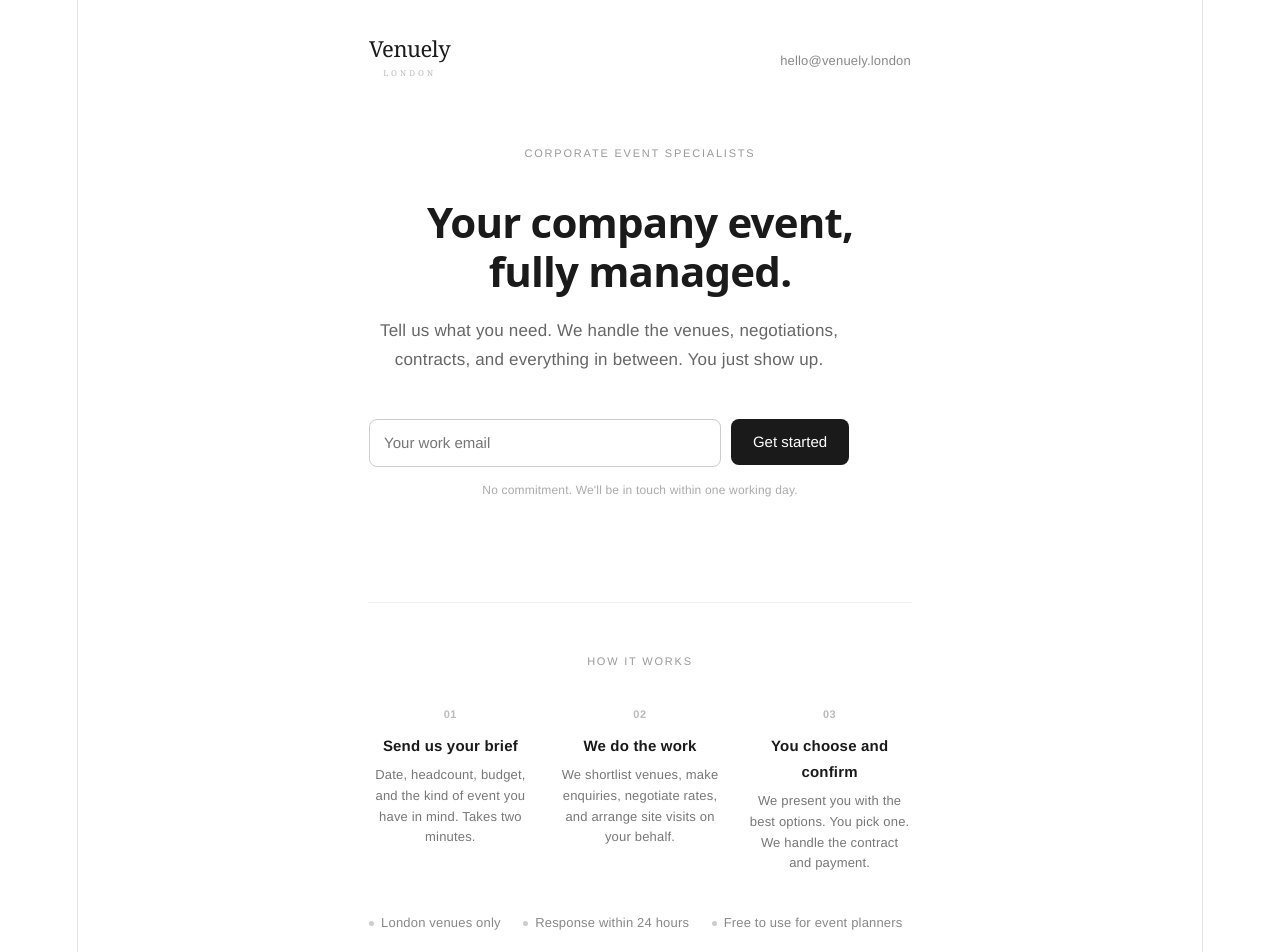
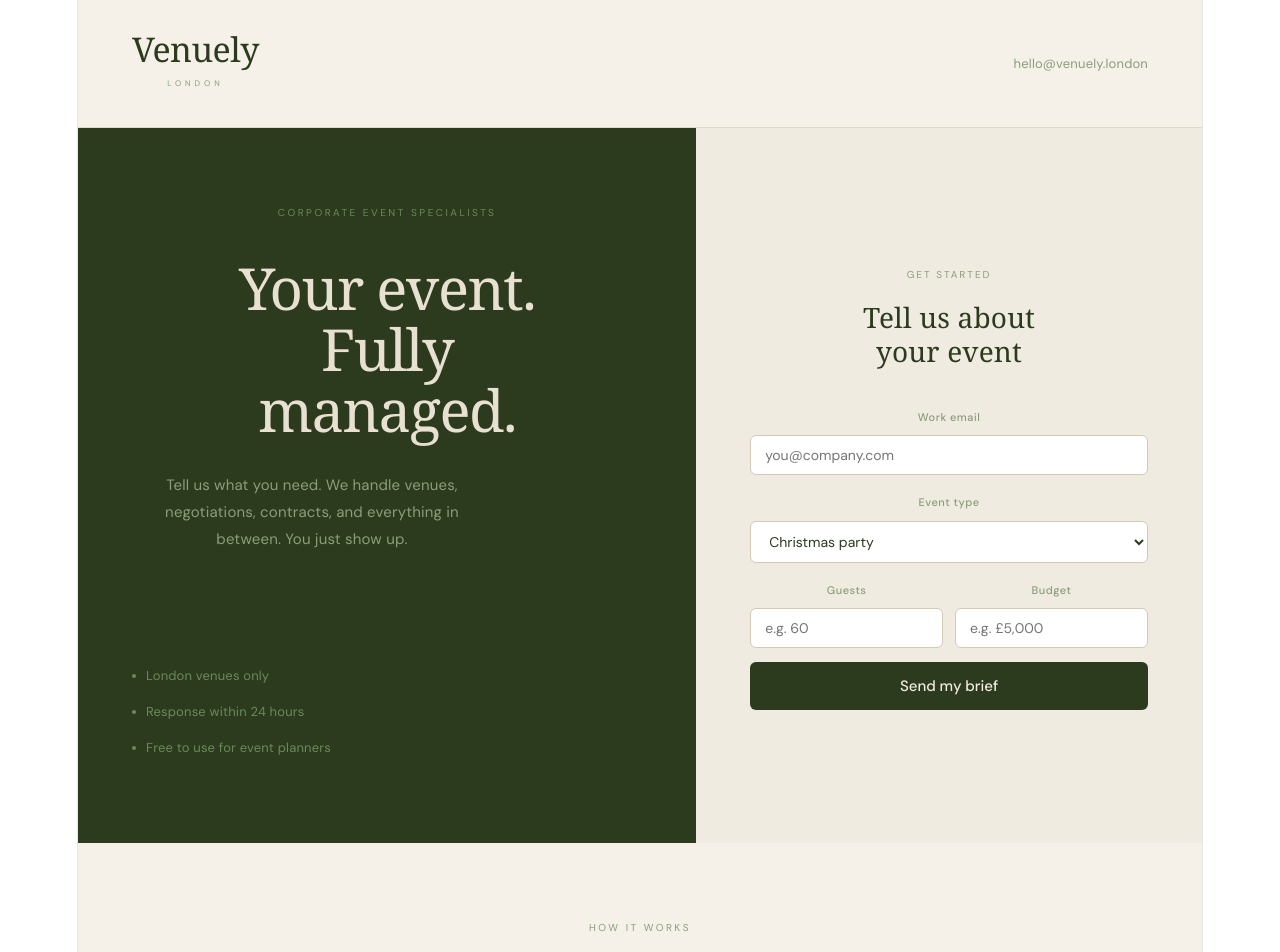
Before and after one commit to venuelylondon/Venuely, a React (Vite) app: page / in a window 1280 px wide. Shown: the top 952 px of the page. Built offline with nearby package versions, Linux system fonts and the light colour scheme.

Commit message:
new design dark green natural

```diff
--- a/src/VenuelyLanding.jsx
+++ b/src/VenuelyLanding.jsx
@@ -1,36 +1,26 @@
-import { useState, useEffect } from "react";
+import { useState, useEffect, useRef } from "react";
 
 const FORMSPREE_ENDPOINT = "https://formspree.io/f/mkoegwqp";
 
 export default function VenuelyLanding() {
   const [email, setEmail] = useState("");
-  const [emailError, setEmailError] = useState(false);
-  const [showBrief, setShowBrief] = useState(false);
   const [submitted, setSubmitted] = useState(false);
   const [submitting, setSubmitting] = useState(false);
-  const [brief, setBrief] = useState({
-    eventType: "Christmas party",
-    date: "",
-    guests: "",
-    budget: "",
-    notes: "",
-  });
+  const [brief, setBrief] = useState({ eventType: "Christmas party", budget: "", guests: "" });
+  const [cursor, setCursor] = useState({ x: -100, y: -100 });
+  const [hovered, setHovered] = useState(false);
+  const [visible, setVisible] = useState(false);
+  const pageRef = useRef(null);
 
   useEffect(() => {
-    if (showBrief) {
-      setTimeout(() => {
-        document.getElementById("brief-section")?.scrollIntoView({ behavior: "smooth", block: "start" });
-      }, 100);
-    }
-  }, [showBrief]);
-
-  const handleEmail = () => {
-    if (!email || !email.includes("@")) { setEmailError(true); return; }
-    setEmailError(false);
-    setShowBrief(true);
-  };
+    setTimeout(() => setVisible(true), 100);
+    const move = (e) => setCursor({ x: e.clientX, y: e.clientY });
+    window.addEventListener("mousemove", move);
+    return () => window.removeEventListener("mousemove", move);
+  }, []);
 
   const handleSubmit = async () => {
+    if (!email || !email.includes("@")) return;
     setSubmitting(true);
     try {
       await fetch(FORMSPREE_ENDPOINT, {
@@ -44,147 +34,145 @@ export default function VenuelyLanding() {
   };
 
   return (
-    <div style={s.page}>
-      <nav style={s.nav}>
-        <div style={s.logoWrap}>
-          <span style={s.logo}>Venuely</span>
-          <span style={s.logoSub}>London</span>
+    <div ref={pageRef} style={{ cursor: "none", fontFamily: "'DM Sans', 'Helvetica Neue', sans-serif", background: "#f5f0e8", minHeight: "100vh" }}>
+
+      {/* Custom V cursor */}
+      <div style={{
+        position: "fixed", top: cursor.y - 20, left: cursor.x - 14,
+        pointerEvents: "none", zIndex: 9999,
+        transition: "top 0.08s ease, left 0.08s ease",
+        transform: hovered ? "scale(1.4)" : "scale(1)",
+      }}>
+        <svg width="28" height="32" viewBox="0 0 28 32">
+          <polygon points="2,4 14,28 26,4 20,4 14,18 8,4" fill="#2c3a1e" opacity="0.85"/>
+        </svg>
+      </div>
+
+      {/* Nav */}
+      <nav style={{ display: "flex", justifyContent: "space-between", alignItems: "center", padding: "1.75rem 3rem", background: "#f5f0e8", borderBottom: "1px solid #e0d8c8" }}>
+        <div style={{ opacity: visible ? 1 : 0, transform: visible ? "translateY(0)" : "translateY(-10px)", transition: "all 0.6s ease" }}>
+          <div style={{ fontFamily: "Georgia, serif", fontSize: 34, fontWeight: 400, color: "#2c3a1e", letterSpacing: "-0.5px", lineHeight: 1 }}>Venuely</div>
+          <div style={{ fontFamily: "'DM Sans', sans-serif", fontSize: 8, color: "#8a9e7a", letterSpacing: "4px", textTransform: "uppercase", marginTop: 4 }}>London</div>
         </div>
-        <a href="mailto:hello@venuely.london" style={s.navEmail}>hello@venuely.london</a>
+        <a href="mailto:hello@venuely.london" style={{ fontSize: 13, color: "#8a9e7a", textDecoration: "none", opacity: visible ? 1 : 0, transition: "opacity 0.8s ease 0.2s" }}
+          onMouseEnter={() => setHovered(true)} onMouseLeave={() => setHovered(false)}>
+          hello@venuely.london
+        </a>
       </nav>
 
-      <section style={s.hero}>
-        <p style={s.eyebrow}>Corporate event specialists</p>
-        <h1 style={s.headline}>Your company event,<br />fully managed.</h1>
-        <p style={s.subline}>Tell us what you need. We handle the venues, negotiations, contracts, and everything in between. You just show up.</p>
-        <div style={s.emailRow}>
-          <input
-            type="email"
-            placeholder="Your work email"
-            value={email}
-            onChange={(e) => { setEmail(e.target.value); setEmailError(false); }}
-            onKeyDown={(e) => e.key === "Enter" && handleEmail()}
-            style={{ ...s.emailInput, borderColor: emailError ? "#E24B4A" : "#ccc" }}
-          />
-          <button onClick={handleEmail} style={s.btnPrimary}>Get started</button>
+      {/* Hero split */}
+      <div style={{ display: "grid", gridTemplateColumns: "1.1fr 0.9fr", minHeight: "calc(100vh - 85px)" }}>
+
+        {/* Left dark panel */}
+        <div style={{ background: "#2c3a1e", padding: "4rem 3rem", display: "flex", flexDirection: "column", justifyContent: "space-between" }}>
+          <div style={{ opacity: visible ? 1 : 0, transform: visible ? "translateY(0)" : "translateY(30px)", transition: "all 0.8s ease 0.2s" }}>
+            <p style={{ fontSize: 10, color: "#6b8a5a", letterSpacing: "2.5px", textTransform: "uppercase", marginBottom: "1.25rem" }}>Corporate event specialists</p>
+            <h1 style={{ fontFamily: "Georgia, serif", fontSize: 58, fontWeight: 400, color: "#e8e0d0", lineHeight: 1.05, letterSpacing: "-1.5px", marginBottom: "1.75rem" }}>
+              Your event.<br />Fully<br />managed.
+            </h1>
+            <p style={{ fontSize: 15, color: "#8a9e7a", lineHeight: 1.8, maxWidth: 360 }}>
+              Tell us what you need. We handle venues, negotiations, contracts, and everything in between. You just show up.
+            </p>
+          </div>
+          <div style={{ opacity: visible ? 1 : 0, transition: "opacity 1s ease 0.6s" }}>
+            {["London venues only", "Response within 24 hours", "Free to use for event planners"].map(item => (
+              <div key={item} style={{ display: "flex", alignItems: "center", gap: 10, marginBottom: 10 }}>
+                <div style={{ width: 4, height: 4, borderRadius: "50%", background: "#6b8a5a", flexShrink: 0 }} />
+                <span style={{ fontSize: 13, color: "#6b8a5a" }}>{item}</span>
+              </div>
+            ))}
+          </div>
         </div>
-        <p style={s.emailHint}>No commitment. We'll be in touch within one working day.</p>
-      </section>
 
-      <hr style={s.divider} />
+        {/* Right form panel */}
+        <div style={{ background: "#f0ebe0", padding: "4rem 3rem", display: "flex", flexDirection: "column", justifyContent: "center" }}>
+          {!submitted ? (
+            <div style={{ opacity: visible ? 1 : 0, transform: visible ? "translateY(0)" : "translateY(20px)", transition: "all 0.8s ease 0.4s" }}>
+              <p style={{ fontSize: 10, color: "#8a9e7a", letterSpacing: "2px", textTransform: "uppercase", marginBottom: "0.75rem" }}>Get started</p>
+              <p style={{ fontFamily: "Georgia, serif", fontSize: 28, color: "#2c3a1e", marginBottom: "2rem", fontWeight: 400, lineHeight: 1.2 }}>Tell us about<br />your event</p>
+              {[
+                { label: "Work email", type: "email", placeholder: "you@company.com", val: email, set: setEmail, key: "email" },
+              ].map(f => (
+                <div key={f.key} style={{ marginBottom: 14 }}>
+                  <label style={{ display: "block", fontSize: 11, color: "#8a9e7a", fontWeight: 500, letterSpacing: "0.5px", marginBottom: 5 }}>{f.label}</label>
+                  <input type={f.type} placeholder={f.placeholder} value={f.val} onChange={e => f.set(e.target.value)}
+                    onMouseEnter={() => setHovered(true)} onMouseLeave={() => setHovered(false)}
+                    style={{ width: "100%", background: "white", border: "1px solid #d4c9b5", borderRadius: 6, padding: "10px 14px", fontFamily: "inherit", fontSize: 14, color: "#2c3a1e", outline: "none" }} />
+                </div>
+              ))}
+              <div style={{ marginBottom: 14 }}>
+                <label style={{ display: "block", fontSize: 11, color: "#8a9e7a", fontWeight: 500, letterSpacing: "0.5px", marginBottom: 5 }}>Event type</label>
+                <select value={brief.eventType} onChange={e => setBrief({ ...brief, eventType: e.target.value })}
+                  onMouseEnter={() => setHovered(true)} onMouseLeave={() => setHovered(false)}
+                  style={{ width: "100%", background: "white", border: "1px solid #d4c9b5", borderRadius: 6, padding: "10px 14px", fontFamily: "inherit", fontSize: 14, color: "#2c3a1e", outline: "none" }}>
+                  {["Christmas party", "Summer party", "Team away day", "Conference", "Client dinner", "Other"].map(o => <option key={o}>{o}</option>)}
+                </select>
+              </div>
+              <div style={{ display: "grid", gridTemplateColumns: "1fr 1fr", gap: 12, marginBottom: 14 }}>
+                <div>
+                  <label style={{ display: "block", fontSize: 11, color: "#8a9e7a", fontWeight: 500, letterSpacing: "0.5px", marginBottom: 5 }}>Guests</label>
+                  <input type="number" placeholder="e.g. 60" value={brief.guests} onChange={e => setBrief({ ...brief, guests: e.target.value })}
+                    style={{ width: "100%", background: "white", border: "1px solid #d4c9b5", borderRadius: 6, padding: "10px 14px", fontFamily: "inherit", fontSize: 14, color: "#2c3a1e", outline: "none" }} />
+                </div>
+                <div>
+                  <label style={{ display: "block", fontSize: 11, color: "#8a9e7a", fontWeight: 500, letterSpacing: "0.5px", marginBottom: 5 }}>Budget</label>
+                  <input type="text" placeholder="e.g. £5,000" value={brief.budget} onChange={e => setBrief({ ...brief, budget: e.target.value })}
+                    style={{ width: "100%", background: "white", border: "1px solid #d4c9b5", borderRadius: 6, padding: "10px 14px", fontFamily: "inherit", fontSize: 14, color: "#2c3a1e", outline: "none" }} />
+                </div>
+              </div>
+              <button onClick={handleSubmit} disabled={submitting}
+                onMouseEnter={() => setHovered(true)} onMouseLeave={() => setHovered(false)}
+                style={{ width: "100%", background: "#2c3a1e", color: "#f0ebe0", fontFamily: "inherit", fontSize: 15, fontWeight: 500, padding: "14px", borderRadius: 6, border: "none", cursor: "none", opacity: submitting ? 0.6 : 1, transition: "opacity 0.2s, transform 0.15s", transform: hovered ? "scale(1.01)" : "scale(1)" }}>
+                {submitting ? "Sending..." : "Send my brief"}
+              </button>
+            </div>
+          ) : (
+            <div style={{ textAlign: "center", opacity: visible ? 1 : 0, transition: "opacity 0.5s" }}>
+              <div style={{ fontFamily: "Georgia, serif", fontSize: 48, color: "#2c3a1e", marginBottom: "1rem" }}>✓</div>
+              <p style={{ fontFamily: "Georgia, serif", fontSize: 24, color: "#2c3a1e", marginBottom: "0.5rem" }}>Brief received.</p>
+              <p style={{ fontSize: 14, color: "#8a9e7a" }}>We'll be in touch within one working day.</p>
+            </div>
+          )}
+        </div>
+      </div>
 
-      <section style={s.howSection}>
-        <p style={s.sectionLabel}>How it works</p>
-        <div style={s.stepsGrid}>
+      {/* How it works */}
+      <div style={{ padding: "4rem 3rem", background: "#f5f0e8" }}>
+        <p style={{ fontSize: 10, color: "#8a9e7a", letterSpacing: "2.5px", textTransform: "uppercase", marginBottom: "2.5rem" }}>How it works</p>
+        <div style={{ display: "grid", gridTemplateColumns: "repeat(3, 1fr)", gap: "3rem" }}>
           {[
             { num: "01", title: "Send us your brief", desc: "Date, headcount, budget, and the kind of event you have in mind. Takes two minutes." },
-            { num: "02", title: "We do the work", desc: "We shortlist venues, make enquiries, negotiate rates, and arrange site visits on your behalf." },
-            { num: "03", title: "You choose and confirm", desc: "We present you with the best options. You pick one. We handle the contract and payment." },
-          ].map((step) => (
-            <div key={step.num}>
-              <p style={s.stepNum}>{step.num}</p>
-              <p style={s.stepTitle}>{step.title}</p>
-              <p style={s.stepDesc}>{step.desc}</p>
+            { num: "02", title: "We do the work", desc: "We shortlist venues, negotiate rates, and arrange site visits on your behalf." },
+            { num: "03", title: "You choose and confirm", desc: "We present the best options. You pick one. We handle the contract and payment." },
+          ].map(step => (
+            <div key={step.num}
+              onMouseEnter={() => setHovered(true)} onMouseLeave={() => setHovered(false)}
+              style={{ transition: "transform 0.2s ease", cursor: "none" }}>
+              <div style={{ fontFamily: "Georgia, serif", fontSize: 48, color: "#d4c9b5", lineHeight: 1, marginBottom: "0.75rem" }}>{step.num}</div>
+              <div style={{ fontSize: 15, fontWeight: 500, color: "#2c3a1e", marginBottom: "0.5rem" }}>{step.title}</div>
+              <div style={{ fontSize: 13, color: "#8a9e7a", lineHeight: 1.7 }}>{step.desc}</div>
             </div>
           ))}
         </div>
-        <div style={s.trustRow}>
-          {["London venues only", "Response within 24 hours", "Free to use for event planners"].map((item) => (
-            <span key={item} style={s.trustItem}><span style={s.trustDot} />{item}</span>
-          ))}
+      </div>
+
+      {/* Footer */}
+      <footer style={{ padding: "1.75rem 3rem", background: "#2c3a1e", display: "flex", justifyContent: "space-between", alignItems: "center" }}>
+        <div>
+          <div style={{ fontFamily: "Georgia, serif", fontSize: 20, color: "#e8e0d0", fontWeight: 400 }}>Venuely</div>
+          <div style={{ fontSize: 8, color: "#6b8a5a", letterSpacing: "3px", textTransform: "uppercase", marginTop: 2 }}>London</div>
         </div>
-      </section>
+        <span style={{ fontSize: 12, color: "#6b8a5a" }}>© {new Date().getFullYear()} Venuely London</span>
+      </footer>
 
-      {showBrief && (
-        <section id="brief-section" style={s.briefSection}>
-          {!submitted ? (
-            <>
-              <p style={s.briefTitle}>Tell us about your event</p>
-              <p style={s.briefSub}>The more detail, the better we can match you.</p>
-              <div style={s.formGrid}>
-                <div style={s.formField}>
-                  <label style={s.fieldLabel}>Event type</label>
-                  <select style={s.fieldInput} value={brief.eventType} onChange={(e) => setBrief({ ...brief, eventType: e.target.value })}>
-                    {["Christmas party", "Summer party", "Team away day", "Conference", "Client dinner", "Other"].map((o) => <option key={o}>{o}</option>)}
-                  </select>
-                </div>
-                <div style={s.formField}>
-                  <label style={s.fieldLabel}>Approximate date</label>
-                  <input type="month" style={s.fieldInput} value={brief.date} onChange={(e) => setBrief({ ...brief, date: e.target.value })} />
-                </div>
-                <div style={s.formField}>
-                  <label style={s.fieldLabel}>Number of guests</label>
-                  <input type="number" placeholder="e.g. 60" style={s.fieldInput} value={brief.guests} onChange={(e) => setBrief({ ...brief, guests: e.target.value })} />
-                </div>
-                <div style={s.formField}>
-                  <label style={s.fieldLabel}>Total budget (inc. VAT)</label>
-                  <input type="text" placeholder="e.g. £5,000" style={s.fieldInput} value={brief.budget} onChange={(e) => setBrief({ ...brief, budget: e.target.value })} />
-                </div>
-                <div style={{ ...s.formField, gridColumn: "1 / -1" }}>
-                  <label style={s.fieldLabel}>Anything else we should know?</label>
-                  <textarea placeholder="Preferred area of London, dietary requirements, vibe you're going for..." style={{ ...s.fieldInput, minHeight: 80, resize: "vertical" }} value={brief.notes} onChange={(e) => setBrief({ ...brief, notes: e.target.value })} />
-                </div>
-              </div>
-              <button onClick={handleSubmit} disabled={submitting} style={{ ...s.btnSubmit, opacity: submitting ? 0.6 : 1 }}>
-                {submitting ? "Sending..." : "Send my brief"}
-              </button>
-            </>
-          ) : (
-            <div style={s.successMsg}>
-              <div style={s.successIcon}>✓</div>
-              <p style={s.successTitle}>Brief received. We're on it.</p>
-              <p style={s.successSub}>Expect to hear from us at {email} within one working day.</p>
-            </div>
-          )}
-        </section>
-      )}
-
-      <footer style={s.footer}>
-        <span style={s.footerLogo}>Venuely</span>
-        <span style={s.footerCopy}>© {new Date().getFullYear()} Venuely London</span>
-      </footer>
+      {/* Mobile styles */}
+      <style>{`
+        @import url('https://fonts.googleapis.com/css2?family=DM+Sans:wght@300;400;500&display=swap');
+        * { box-sizing: border-box; }
+        @media (max-width: 768px) {
+          .hero-grid { grid-template-columns: 1fr !important; }
+        }
+      `}</style>
     </div>
   );
 }
-
-const s = {
-  page: { maxWidth: 720, margin: "0 auto", padding: "2rem 1.5rem", fontFamily: "'DM Sans', 'Helvetica Neue', sans-serif", color: "#1a1a1a", backgroundColor: "#ffffff", minHeight: "100vh" },
-  nav: { display: "flex", justifyContent: "space-between", alignItems: "center", paddingBottom: "3rem" },
-  logoWrap: { display: "flex", flexDirection: "column" },
-  logo: { fontSize: 22, fontWeight: 400, letterSpacing: "-0.5px", color: "#1a1a1a", fontFamily: "Georgia, 'Times New Roman', serif", lineHeight: 1.1 },
-  logoSub: { fontSize: 8, fontWeight: 400, letterSpacing: "3px", color: "#bbb", fontFamily: "Georgia, serif", textTransform: "uppercase" },
-  navEmail: { fontSize: 13, color: "#888", textDecoration: "none" },
-  hero: { paddingBottom: "3rem" },
-  eyebrow: { fontSize: 11, letterSpacing: "1.8px", textTransform: "uppercase", color: "#999", marginBottom: "1.25rem" },
-  headline: { fontSize: 42, fontWeight: 600, lineHeight: 1.15, letterSpacing: "-0.8px", color: "#1a1a1a", marginBottom: "1.25rem" },
-  subline: { fontSize: 17, color: "#666", lineHeight: 1.65, maxWidth: 480, marginBottom: "2.5rem" },
-  emailRow: { display: "flex", gap: 10, maxWidth: 480, flexWrap: "wrap" },
-  emailInput: { flex: 1, minWidth: 200, height: 46, padding: "0 14px", fontSize: 15, border: "1px solid #ccc", borderRadius: 8, outline: "none", color: "#1a1a1a", backgroundColor: "#fff", fontFamily: "inherit" },
-  btnPrimary: { height: 46, padding: "0 22px", backgroundColor: "#1a1a1a", color: "#fff", border: "none", borderRadius: 8, fontSize: 15, fontWeight: 500, cursor: "pointer", fontFamily: "inherit", whiteSpace: "nowrap" },
-  emailHint: { fontSize: 12, color: "#aaa", marginTop: 10 },
-  divider: { border: "none", borderTop: "1px solid #f0f0f0", margin: "2.5rem 0" },
-  howSection: { marginBottom: "2rem" },
-  sectionLabel: { fontSize: 11, letterSpacing: "1.8px", textTransform: "uppercase", color: "#999", marginBottom: "1.5rem" },
-  stepsGrid: { display: "grid", gridTemplateColumns: "repeat(auto-fit, minmax(160px, 1fr))", gap: "1.5rem", marginBottom: "2rem" },
-  stepNum: { fontSize: 11, fontWeight: 600, color: "#bbb", marginBottom: 6, letterSpacing: "0.5px" },
-  stepTitle: { fontSize: 15, fontWeight: 600, color: "#1a1a1a", marginBottom: 6 },
-  stepDesc: { fontSize: 13, color: "#777", lineHeight: 1.6 },
-  trustRow: { display: "flex", flexWrap: "wrap", gap: "1.25rem", marginTop: "1.5rem" },
-  trustItem: { display: "flex", alignItems: "center", gap: 7, fontSize: 13, color: "#888" },
-  trustDot: { width: 5, height: 5, borderRadius: "50%", backgroundColor: "#ccc", flexShrink: 0 },
-  briefSection: { backgroundColor: "#f9f9f9", borderRadius: 12, padding: "1.75rem", marginTop: "1.5rem" },
-  briefTitle: { fontSize: 16, fontWeight: 600, color: "#1a1a1a", marginBottom: 4 },
-  briefSub: { fontSize: 13, color: "#888", marginBottom: "1.25rem" },
-  formGrid: { display: "grid", gridTemplateColumns: "1fr 1fr", gap: 12, marginBottom: 12 },
-  formField: { display: "flex", flexDirection: "column", gap: 5 },
-  fieldLabel: { fontSize: 12, color: "#888", fontWeight: 500, letterSpacing: "0.3px" },
-  fieldInput: { fontSize: 14, padding: "8px 10px", border: "1px solid #e0e0e0", borderRadius: 8, backgroundColor: "#fff", color: "#1a1a1a", outline: "none", fontFamily: "inherit" },
-  btnSubmit: { width: "100%", height: 44, backgroundColor: "#1a1a1a", color: "#fff", border: "none", borderRadius: 8, fontSize: 15, fontWeight: 500, cursor: "pointer", marginTop: 4, fontFamily: "inherit" },
-  successMsg: { textAlign: "center", padding: "1.5rem 0" },
-  successIcon: { fontSize: 32, color: "#3B6D11", marginBottom: 12 },
-  successTitle: { fontSize: 16, fontWeight: 600, color: "#1a1a1a", marginBottom: 6 },
-  successSub: { fontSize: 13, color: "#888" },
-  footer: { marginTop: "3rem", paddingTop: "1.5rem", borderTop: "1px solid #f0f0f0", display: "flex", justifyContent: "space-between", alignItems: "center" },
-  footerLogo: { fontSize: 14, fontWeight: 400, color: "#bbb", fontFamily: "Georgia, serif" },
-  footerCopy: { fontSize: 12, color: "#bbb" },
-};
```
